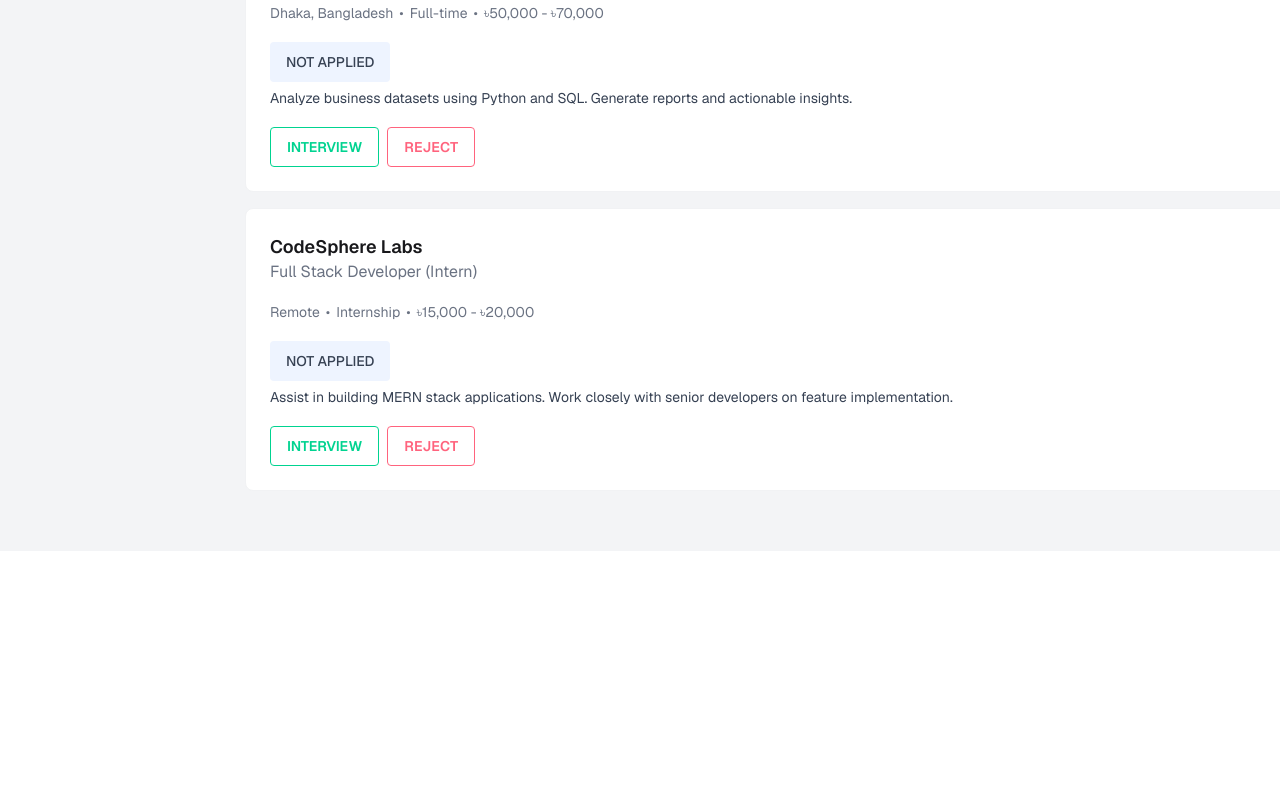
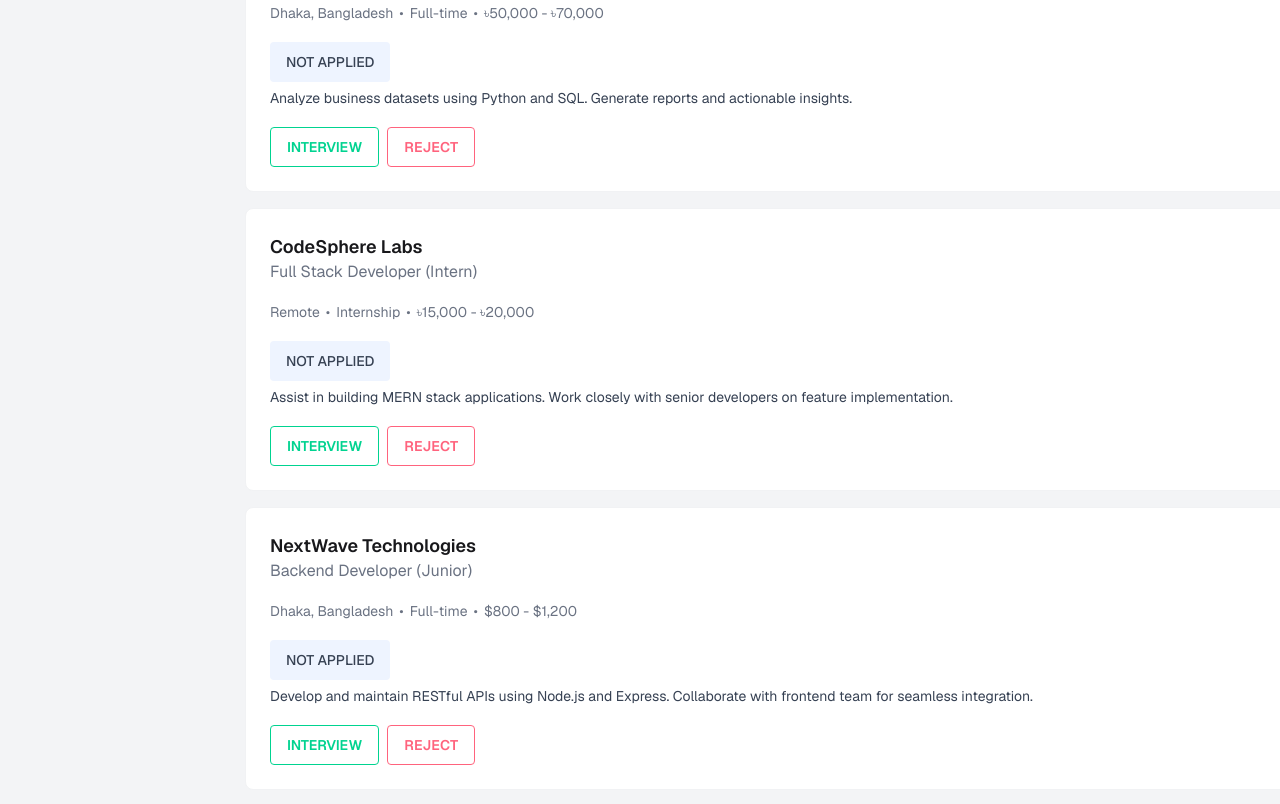
Before and after one commit to supayangit/ass4-b13-supayan, a plain HTML site: page index.html in a window 1280 px wide. Shown: the part 2275-3079 px from the top of the page. Before the commit the page ends 2826 px from the top, so only its background shows below. Drawn offline with nearby package versions, Linux system fonts and the light colour scheme.

Commit message:
another one card added

```diff
--- a/index.html
+++ b/index.html
@@ -428,8 +428,47 @@
 
             </div>
 
+             <!-- 9 -->
+            <div
+                class="card-job p-[16px] sm:p-[24px] border border-[#F1F2F4] bg-white rounded-[8px] flex flex-col gap-[16px] sm:gap-[18px]">
 
+                <div class="flex flex-col sm:flex-row sm:justify-between sm:items-start gap-[12px]">
+                    <div>
+                        <h3 class="text-[16px] sm:text-[18px] font-semibold mt-0">NextWave Technologies</h3>
+                        <p class="text-[14px] sm:text-[16px] text-gray-500">Backend Developer (Junior)</p>
+                    </div>
 
+                    <div
+                        class="btn-delete border border-gray-300 rounded-full flex items-center justify-center w-[32px] h-[32px] shrink-0 cursor-pointer self-end sm:self-auto">
+                        <i class="fa-regular fa-trash-can text-[13px] text-gray-400"></i>
+                    </div>
+                </div>
+
+                <div class="text-[13px] sm:text-[14px] text-gray-500 flex flex-wrap gap-x-[6px]">
+                    <span>Dhaka, Bangladesh</span> •
+                    <span>Full-time</span> •
+                    <span>$800 - $1,200</span>
+                </div>
+
+                <div>
+                    <button
+                        class="btn-state w-full sm:w-fit btn btn-soft bg-[#EEF4FF] border-0 mb-[6px] text-gray-700 font-medium text-[13px] sm:text-[14px]">
+                        NOT APPLIED
+                    </button>
+                    <p class="text-[13px] sm:text-[14px] text-gray-700">
+                        Develop and maintain RESTful APIs using Node.js and Express. Collaborate with frontend team for
+                        seamless integration.
+                    </p>
+                </div>
+
+                <div class="flex flex-col sm:flex-row gap-[4px] sm:gap-[8px]">
+                    <button
+                        class="btn btn-outline btn-success btn-interview text-[12px] sm:text-[14px] w-full sm:w-auto">INTERVIEW</button>
+                    <button
+                        class="btn btn-outline btn-error btn-reject text-[12px] sm:text-[14px] w-full sm:w-auto">REJECT</button>
+                </div>
+
+            </div>
 
         </div>
 
```
